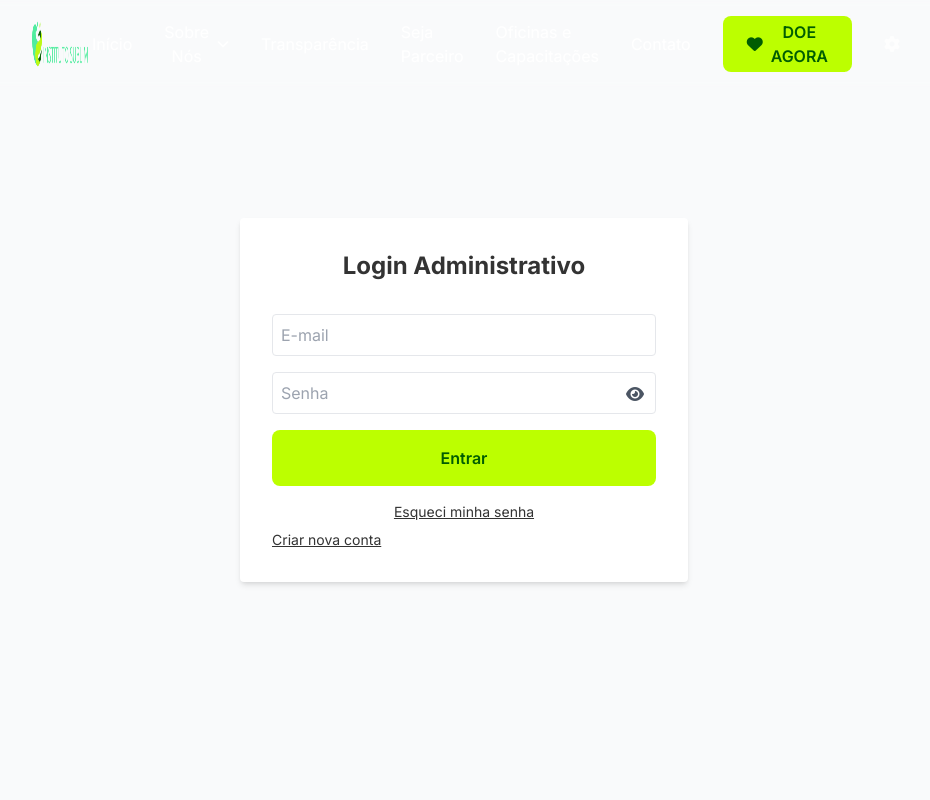
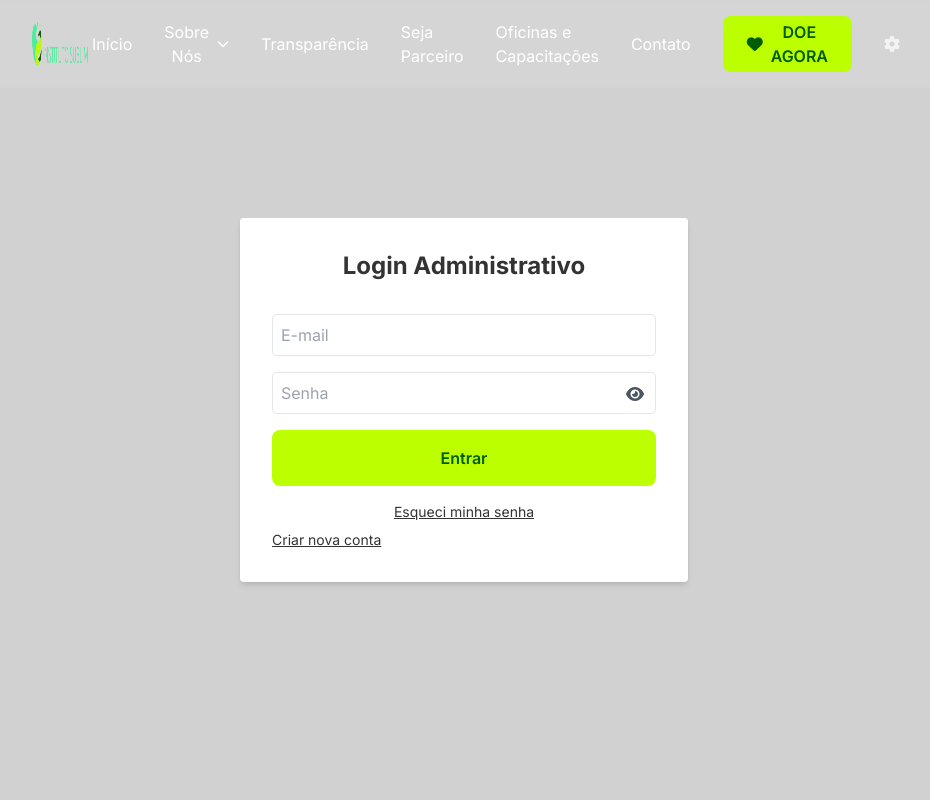
Before and after one commit to robsonsvicero/institutosublim, a React (Vite) app: page /login in a window 1280 px wide. Shown: the top 800 px of the page, without its empty margins (176-1106 px from the left). Built offline with nearby package versions, Linux system fonts and the light colour scheme; the HTML template or start-up script is replaced by a standard one.

Commit message:
chore: clean up empty code change sections in the changes log

```diff
--- a/src/pages/Login.jsx
+++ b/src/pages/Login.jsx
@@ -81,7 +81,7 @@
   }
 
   return (
-    <div className="min-h-screen flex items-center justify-center bg-gray-50">
+    <div className="min-h-screen flex items-center justify-center bg-[#D1D1D1]">
       <div className="bg-white p-8 rounded shadow-md w-full max-w-md flex flex-col gap-4">
         {!showReset ? (
           <>
```
Also changed, not shown: 4 other files (tests, documents, lock files or other folders).
